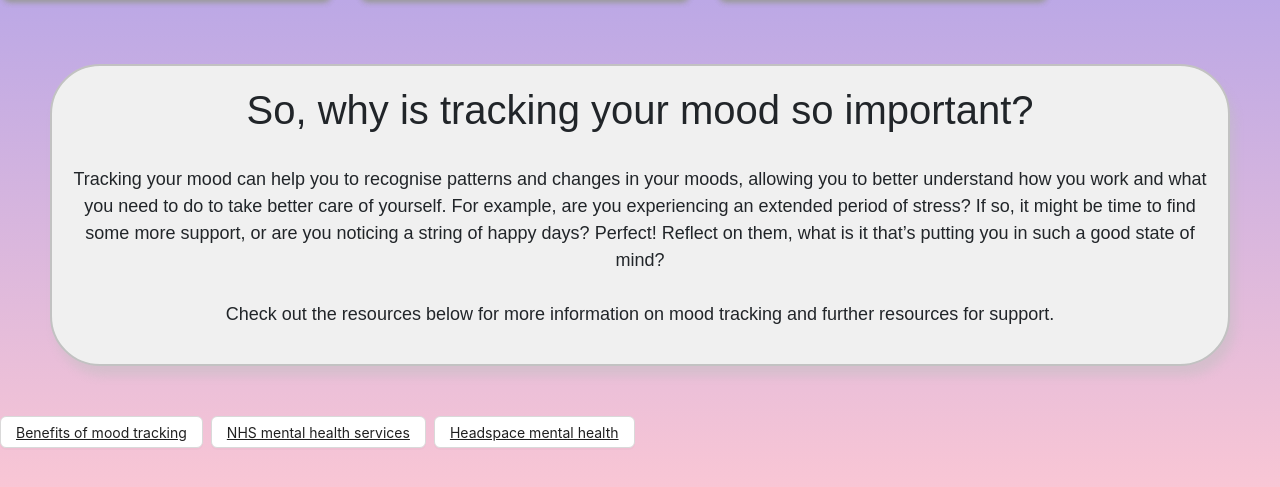
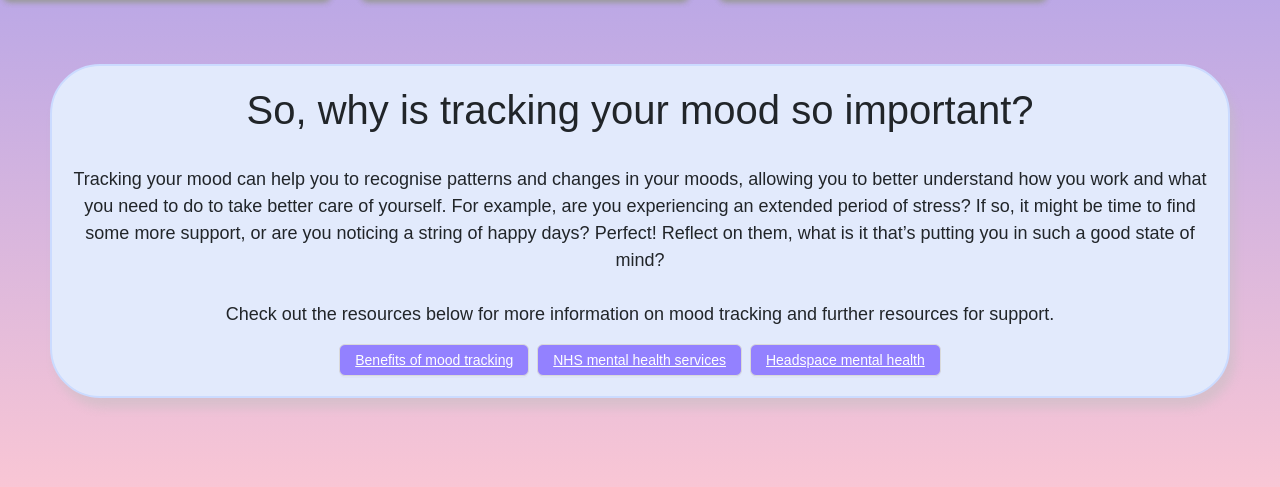
Before and after one commit to EmH93/mood-tracker, a React (Create React App) app: page /Resources in a window 1280 px wide. Shown: the part 295-782 px from the top of the page. Built offline with nearby package versions, Linux system fonts and the light colour scheme; what pexels would draw is missing.

Commit message:
Styled css for resource buttons and added href links

```diff
--- a/src/components/ResourceBtns/ResourceBtns.css
+++ b/src/components/ResourceBtns/ResourceBtns.css
@@ -0,0 +1,14 @@
+.buttonLink {
+    background-color: #9381ff;
+    color: white;
+    font-family: Arial, Helvetica, sans-serif;
+}
+
+.buttonLink:hover {
+    background-color: #b8b8ff;
+    color: white !important;
+    border-color: #9381ff !important;
+    box-shadow: 5px 10px 10px #bebebec2;
+}
+
+.shadow { mix-blend-mode: multiply; }
--- a/src/components/ResourceBtns/ResourceBtns.js
+++ b/src/components/ResourceBtns/ResourceBtns.js
@@ -9,9 +9,9 @@ function ResourceBtns() {
     return(
         <motion.div>
             <Space wrap>
-                <Button href="https://blog.calm.com/blog/5-benefits-of-tracking-your-mood">Benefits of mood tracking</Button>
-                <Button href="https://www.nhs.uk/nhs-services/mental-health-services/">NHS mental health services</Button>
-                <Button href="https://www.headspace.com/science">Headspace mental health</Button>
+                <Button className="buttonLink" href="https://blog.calm.com/blog/5-benefits-of-tracking-your-mood">Benefits of mood tracking</Button>
+                <Button className="buttonLink" href="https://www.nhs.uk/nhs-services/mental-health-services/">NHS mental health services</Button>
+                <Button className="buttonLink" href="https://www.headspace.com/science">Headspace mental health</Button>
             </Space>
         </motion.div>
     )
--- a/src/components/ResourceText/ResourceText.css
+++ b/src/components/ResourceText/ResourceText.css
@@ -5,11 +5,13 @@
 #resourceTextDiv {
     margin: 50px;
     border-radius: 50px;
-    border: solid 2px rgb(194, 194, 194);
+    border: solid 2px #cbdbff;
     text-align: center;
-    background-color: rgb(240, 240, 240);
-    box-shadow: 5px 10px 10px #bebebe73;;
+    background-color: #e2eafc;
+    box-shadow: 5px 10px 10px #bebebe73;
 }
+
+.shadow { mix-blend-mode: multiply; }
 
 #resourceText {
     font-family: Arial, Helvetica, sans-serif;
--- a/src/components/ResourceText/ResourceText.js
+++ b/src/components/ResourceText/ResourceText.js
@@ -2,6 +2,7 @@ import React from "react";
 import { motion } from 'framer-motion';
 import './ResourceText.css';
 import 'bootstrap/dist/css/bootstrap.css';
+import ResourceBtns from "../../components/ResourceBtns/ResourceBtns";
 
 function ResourceText(){
 
@@ -15,6 +16,7 @@ function ResourceText(){
                     <br/>
                     Check out the resources below for more information on mood tracking and further resources for support.
                 </p>
+                <ResourceBtns/>
             </div>
         </motion.div>
     )
--- a/src/pages/Resources/Resources.js
+++ b/src/pages/Resources/Resources.js
@@ -1,8 +1,6 @@
 import React from "react";
 import Pexels from "../../components/PexelsAPI/Pexels";
 import ResourceText from '../../components/ResourceText/ResourceText';
-import ResourceBtns from "../../components/ResourceBtns/ResourceBtns";
-
 
 function Resources (){
     return (
@@ -10,7 +8,6 @@ function Resources (){
             <Pexels />
         <div>
             <ResourceText/>
-            <ResourceBtns/>
         </div>
         </div>
     )
```
